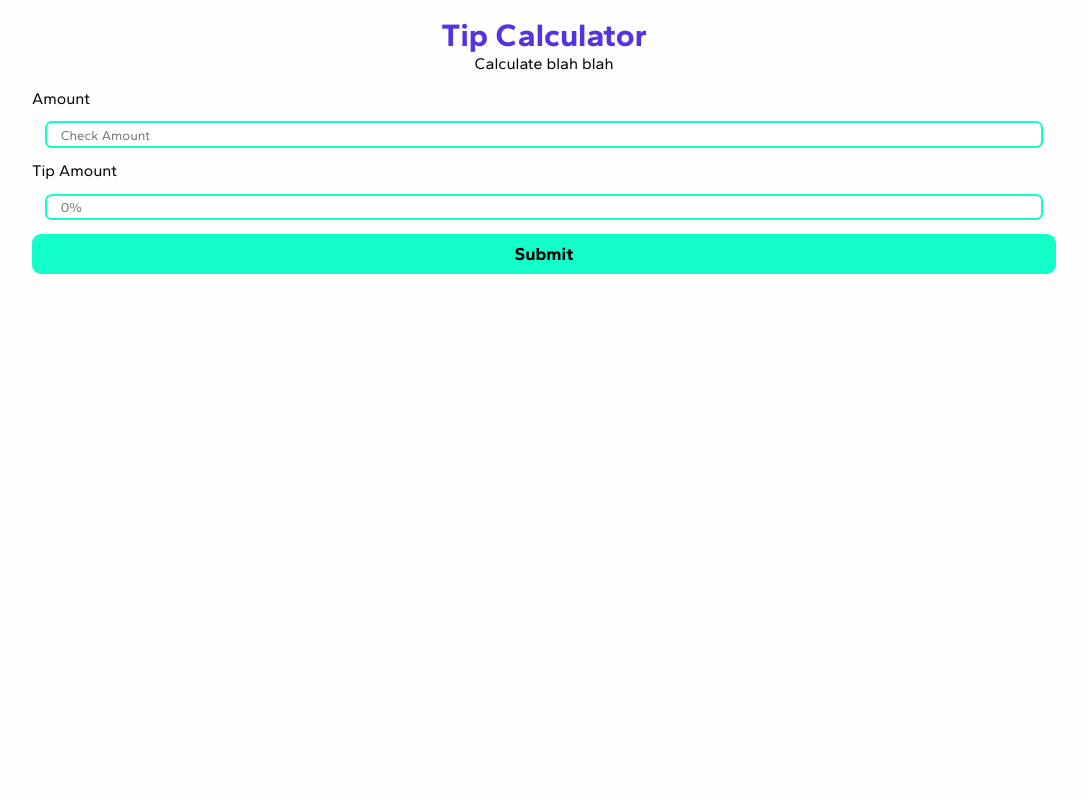
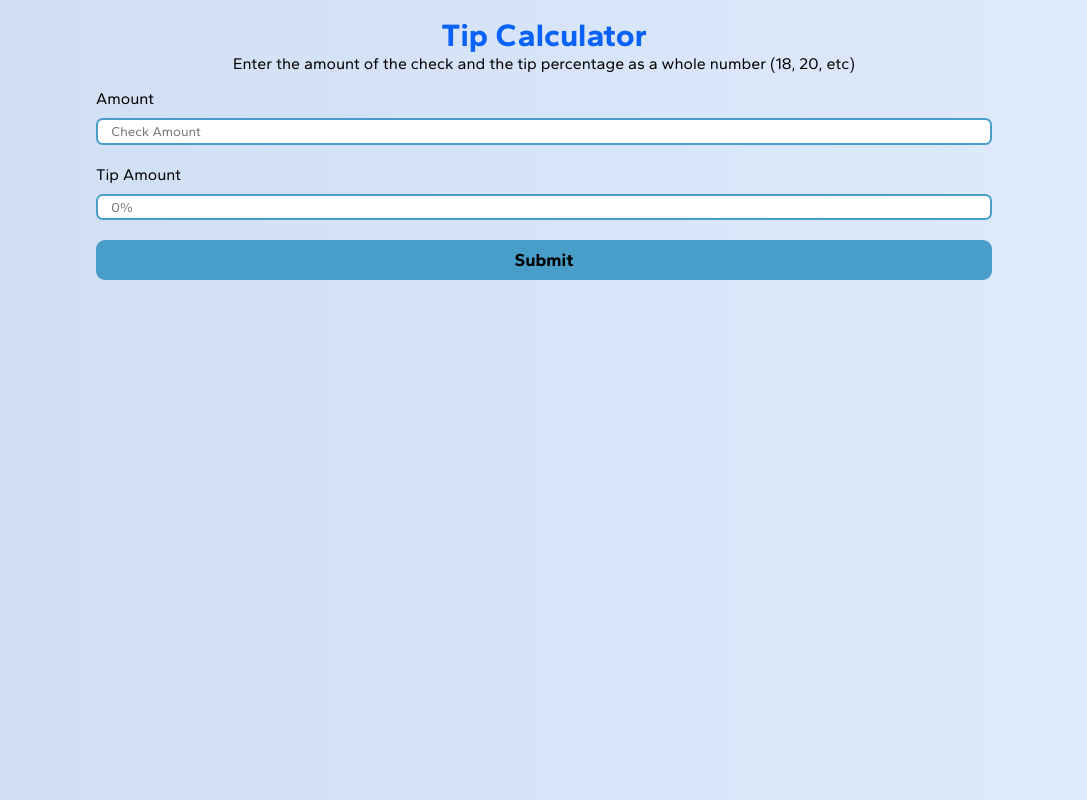
Before and after one commit to kittywizard/tip-calc, a React (Vite) app: page / in a window 1280 px wide. Shown: the whole page, without its empty margins (96-1183 px from the left). Built offline with nearby package versions, Linux system fonts and the light colour scheme.

Commit message:
some better styling

```diff
--- a/src/components/button/styled-button.ts
+++ b/src/components/button/styled-button.ts
@@ -8,5 +8,5 @@ export const StyledButton = styled.button`
     font-size: 1.125rem;
     font-weight: bold;
     cursor: pointer;
-    background-color: #12ffcc;
+    background-color: #489ec8;
 `;
--- a/src/components/form/form-styles.ts
+++ b/src/components/form/form-styles.ts
@@ -3,6 +3,6 @@ import styled from "styled-components";
 export const StyledForm = styled.form`
     display: flex;
     flex-direction: column;
-    width: 80vw;
+    width: 70vw;
     margin: 0 auto;
 `;
--- a/src/components/header/Header.tsx
+++ b/src/components/header/Header.tsx
@@ -8,7 +8,7 @@ const Header:React.FC = () => {
             </h1>
 
             <p>
-                Calculate blah blah
+                Enter the amount of the check and the tip percentage as a whole number (18, 20, etc)
             </p>
         </StyledHeader>
     )
--- a/src/components/header/header-styles.ts
+++ b/src/components/header/header-styles.ts
@@ -11,7 +11,7 @@ export const StyledHeader = styled.header`
 
     h1 {
         font-weight: 700;
-        color: #5533df;
+        color: #0962f7;
         font-size: 2rem;
         margin: 0;
     }
--- a/src/components/input/input-styles.ts
+++ b/src/components/input/input-styles.ts
@@ -1,10 +1,10 @@
 import styled from "styled-components";
 
 export const StyledInput = styled.input`
-    border: 2px solid #12ffcc;
+    border: 2px solid #489ec8;
     background-color: #fff;
     font-family: "Gantari", sans-serif;
     padding:  0.25em 1em;
     border-radius: 0.5em;
-    margin: 1em;
+    margin: 0.75em 0 1.5em 0;
 `;
--- a/src/components/results/styled-results.ts
+++ b/src/components/results/styled-results.ts
@@ -10,6 +10,6 @@ export const StyledResults = styled.div`
 
 export const StyledResultsSpan = styled.span`
     font-weight: 700;
-    color: #5533df;
+    color:  #0962f7;
     padding: 0 0 1em 0;
 `;
--- a/src/styles/container.ts
+++ b/src/styles/container.ts
@@ -4,8 +4,11 @@ import styled from "styled-components";
 
 export const StyledApp = styled.div`
     font-family: "Gantari", sans-serif;
-    background-color: #fefefe;
+    background: #E0EAFC;  /* fallback for old browsers */
+    background: -webkit-linear-gradient(to right, #CFDEF3, #E0EAFC);  /* Chrome 10-25, Safari 5.1-6 */
+    background: linear-gradient(to right, #CFDEF3, #E0EAFC); /* W3C, IE 10+/ Edge, Firefox 16+, Chrome 26+, Opera 12+, Safari 7+ */
+
     height: 100vh;
-    margin: 0;
+    margin: 0 auto;
     padding: 0;
 `;
```
